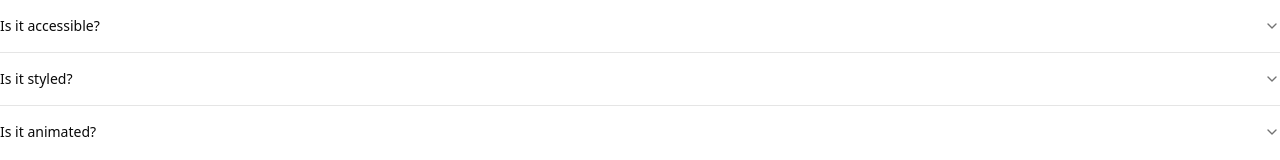
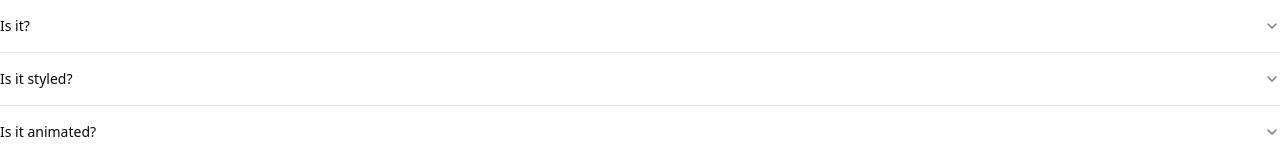
Before and after one commit to KevinAndrianarison/gds, a React (Vite) app: page / in a window 1280 px wide. Shown: the top 160 px of the page. Built offline with nearby package versions, Linux system fonts and the light colour scheme.

Commit message:
first commit

```diff
--- a/src/App.jsx
+++ b/src/App.jsx
@@ -12,7 +12,7 @@ export default function App() {
     <div>
       <Accordion type="single" collapsible className="w-full">
         <AccordionItem value="item-1">
-          <AccordionTrigger>Is it accessible?</AccordionTrigger>
+          <AccordionTrigger>Is it?</AccordionTrigger>
           <AccordionContent>
             Yes. It adheres to the WAI-ARIA design pattern.
           </AccordionContent>
```
